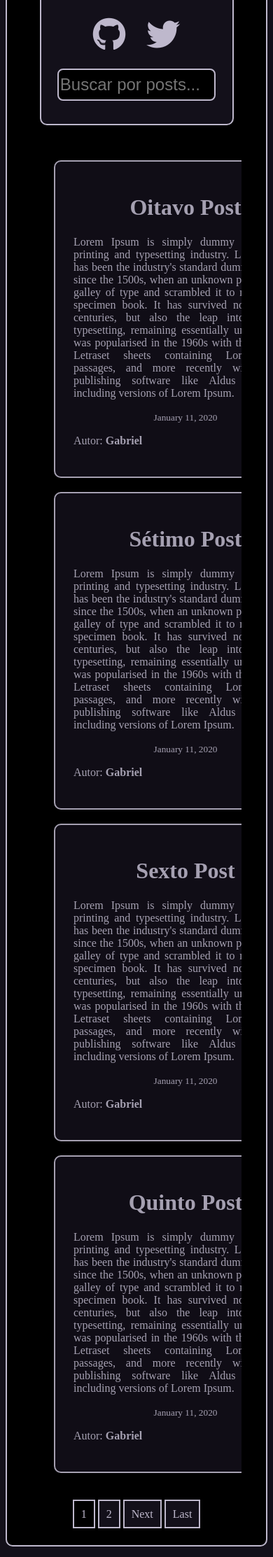
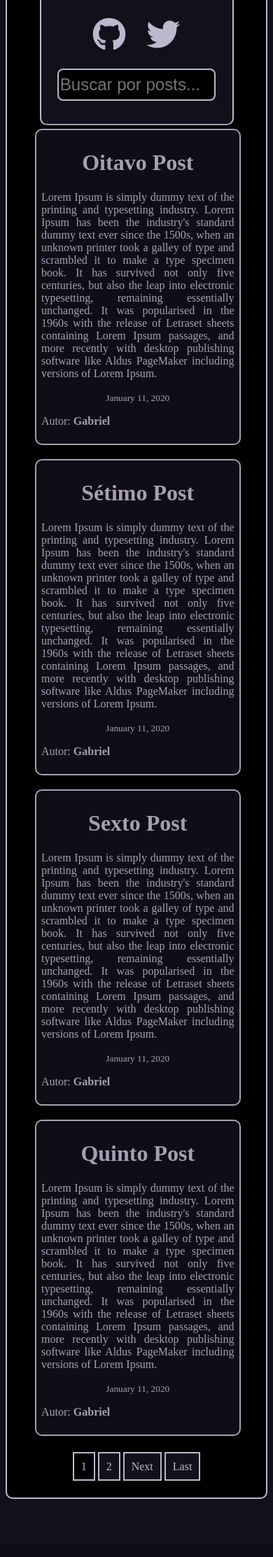
Before and after one commit to the-akira/Django-Blog-Tutorial, a Django app: page / in a window 390 px wide. Shown: the part 200-2425 px from the top of the page at 70% size. After the commit the page ends 2342 px from the top, so only its background shows below. Run offline with Django 3.2, Linux system fonts and the light colour scheme; data comes from the database, SQL or seed files in the repository; some libraries are stand-ins or nearby versions.

Commit message:
Layout do Projeto atualizado

```diff
--- a/blog/static/blog/style.css
+++ b/blog/static/blog/style.css
@@ -116,3 +116,18 @@ i{
 .pagina-atual{
 	background-color: black !important;
 }
+
+@media screen and (max-width: 600px) {
+	.posts-container {
+		list-style-type: none;
+		margin-left: 0;
+		margin-top: 0;
+		display: flex;
+		flex-direction: column;
+		padding: 5px;
+	}
+	.posts{
+		width: 95%;
+		padding: 7px;
+	}
+}
```
